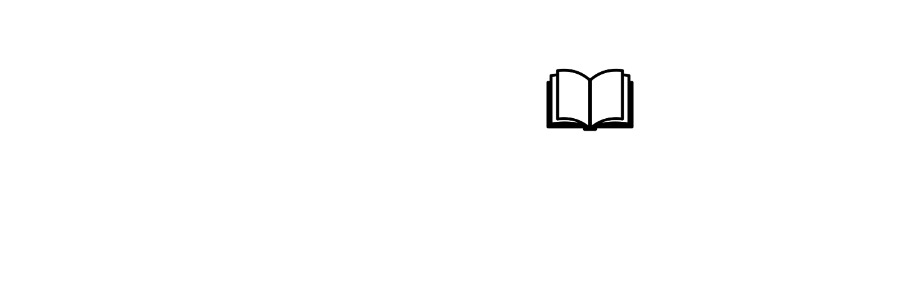
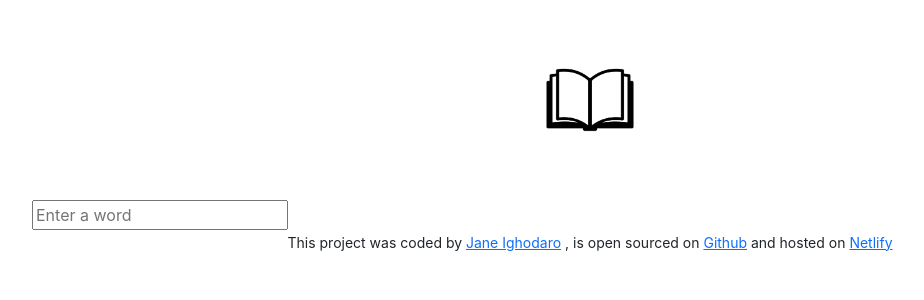
Before and after one commit to janeosa/dictionary-project, a React (Create React App) app: page / in a window 1280 px wide. Shown: the top 300 px of the page, without its empty margins (50-974 px from the left). Built offline with nearby package versions, Linux system fonts and the light colour scheme.

Commit message:
Set up basic function of the form

```diff
--- a/src/App.css
+++ b/src/App.css
@@ -6,3 +6,8 @@
   display: block;
   margin: 0 auto;
 }
+
+.App-footer {
+  text-align: center;
+  margin: 0 auto;
+}
--- a/src/App.js
+++ b/src/App.js
@@ -1,12 +1,46 @@
 import logo from "./logo.png";
+import Dictionary from "./Dictionary.js";
 import "./App.css";
 
 export default function App() {
   return (
-    <div className="App">
-      <header className="App-header">
-        <img src={logo} className="App-logo img-fluid" alt="logo" />
-      </header>
+    <div className="container">
+      <div className="App">
+        <header className="App-header">
+          <img src={logo} className="App-logo img-fluid" alt="logo" />
+        </header>
+        <main>
+          <Dictionary />
+        </main>
+        <footer className="text-center App-footer">
+          <small>
+            This project was coded by{" "}
+            <a
+              href="https://github.com/janeosa"
+              target="_blank"
+              rel="noreferrer"
+            >
+              Jane Ighodaro
+            </a>{" "}
+            , is open sourced on{" "}
+            <a
+              href="https://github.com/janeosa/dictionary-project"
+              target="_blank"
+              rel="noreferrer"
+            >
+              Github
+            </a>{" "}
+            and hosted on{" "}
+            <a
+              href="https://dictionary-app-by-jane-osa.netlify.app"
+              target="_blank"
+              rel="noreferrer"
+            >
+              Netlify
+            </a>{" "}
+          </small>
+        </footer>
+      </div>
     </div>
   );
 }
--- /dev/null
+++ b/src/Dictionary.js
@@ -0,0 +1,23 @@
+import React, { useState } from "react";
+import "./Dictionary.css";
+export default function Dictionary() {
+  let [keyword, setKeyword] = useState("");
+  function search(event) {
+    event.preventDefault();
+    alert(`Searching for ${keyword} definition`);
+  }
+  function handleKeywordChange(event) {
+    setKeyword(event.target.value);
+  }
+  return (
+    <div className="Dictionary">
+      <form onSubmit={search}>
+        <input
+          type="search"
+          placeholder="Enter a word"
+          onChange={handleKeywordChange}
+        />
+      </form>
+    </div>
+  );
+}
```
Also changed, not shown: src/Dictionary.css (added).
